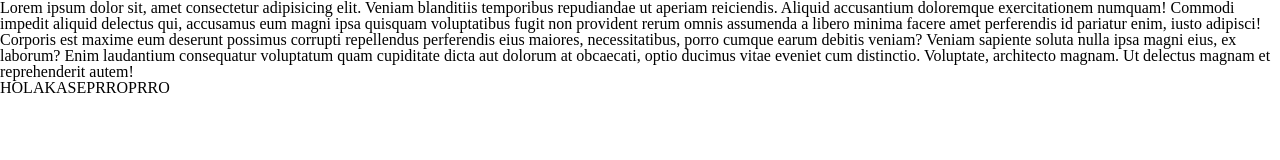
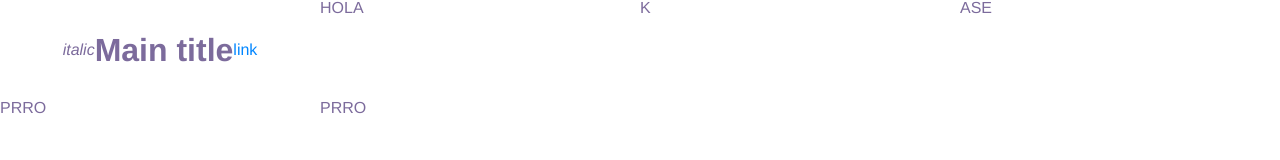
Before and after one commit to diegoarvz4/grid-based-framework, a plain HTML site: page index.html in a window 1280 px wide. Drawn offline with Linux system fonts and the light colour scheme.

Commit message:
implemented grid, centering, color pallete tmp  and text styling

```diff
--- a/assets/styles/sass/_mixins.sass
+++ b/assets/styles/sass/_mixins.sass
@@ -5,8 +5,18 @@
             width: $i/12 * 100%
 
 @mixin create-grid-media-queries($args)
+    $screen : ""
+    @for $i from 1 through 4
 
-    @for $i from 1 through 4
-        &-#{$args}
+        @if $args == 0px
+            $screen : 'small'
+        @else if $args == 768px
+             $screen : 'medium'
+        @else if $args == 992px
+             $screen : 'large'
+        @else if $args == 1200px
+             $screen : 'xlarge'
+
+        &-#{$screen}
             @media screen and (min-width: $args)
                 @include create-grid()
--- /dev/null
+++ b/assets/styles/sass/_text.sass
@@ -0,0 +1,40 @@
+@import './_variables'
+
+h1,h2,h3,h4,h5,h6,p,span,a, body
+    font-family: 'Franklin Gothic Medium', 'Arial Narrow', Arial, sans-serif
+    color: $gray-1
+/*TITLES */
+
+h1
+    font-size: 1.5rem
+
+.main-title
+    font-size: 2rem
+    font-weight: bold
+
+.big-title
+    font-size: 4rem
+
+h2
+    font-size: 1rem
+
+.sub-title
+    font-size: 0.8rem
+
+/*LINK*/
+
+a
+    text-decoration: none
+    color: $blue-3
+
+p
+    font-size: 0.8rem
+    color: $gray-1
+
+/*STYLES*/
+
+.italic
+    font-style: italic
+
+.bold
+    font-style: bold
--- /dev/null
+++ b/assets/styles/sass/_variables.sass
@@ -0,0 +1,12 @@
+$screen-small: 0px
+$screen-medium: 768px
+$screen-large: 992px
+$screen-xlarge: 1200px
+
+$sizes: $screen-small, $screen-medium, $screen-large, $screen-xlarge
+
+$blue-1:#0012dc
+$blue-2:#005fff
+$blue-3:#0086ff
+$blue-4:#00a4ff
+$gray-1:#7c6b9c
--- a/assets/styles/sass/base.sass
+++ b/assets/styles/sass/base.sass
@@ -1,13 +1,6 @@
-@import './mixins'
-
-
-
-$screen-small: 0px
-$screen-medium: 768px
-$screen-large: 992px
-$screen-xlarge: 1200px
-
-$sizes: $screen-small, $screen-medium, $screen-large, $screen-xlarge
+@import './_variables'
+@import './_mixins'
+@import './_text'
 
 //sass --watch assets/styles/sass/base.sass:assets/styles/main.css
 
@@ -21,3 +14,32 @@ $sizes: $screen-small, $screen-medium, $screen-large, $screen-xlarge
     .col
         @each $size in $sizes
             @include create-grid-media-queries($size)
+
+
+
+.test-col
+    height: 100px
+
+.full
+    height: 100%
+
+.container
+    display: flex
+
+.x
+    &-left
+        justify-content: flex-start
+    &-center
+        justify-content: center
+    &-right
+        justify-content: flex-end
+    &-y-center
+        justify-content: center
+        align-items: center
+.y
+    &-top
+        align-items: flex-start
+    &-center
+        align-items: center
+    &-bottom
+        align-items: flex-end
--- a/index.html
+++ b/index.html
@@ -11,8 +11,12 @@
 <body>
 
     <div class="row">
-        <div class="col-small-12 col-medium-6 col-large-3">
-            Lorem ipsum dolor sit, amet consectetur adipisicing elit. Veniam blanditiis temporibus repudiandae ut aperiam reiciendis. Aliquid accusantium doloremque exercitationem numquam! Commodi impedit aliquid delectus qui, accusamus eum magni ipsa quisquam voluptatibus fugit non provident rerum omnis assumenda a libero minima facere amet perferendis id pariatur enim, iusto adipisci! Corporis est maxime eum deserunt possimus corrupti repellendus perferendis eius maiores, necessitatibus, porro cumque earum debitis veniam? Veniam sapiente soluta nulla ipsa magni eius, ex laborum? Enim laudantium consequatur voluptatum quam cupiditate dicta aut dolorum at obcaecati, optio ducimus vitae eveniet cum distinctio. Voluptate, architecto magnam. Ut delectus magnam et reprehenderit autem!
+        <div class="test-col col-small-12 col-medium-6 col-large-4 col-xlarge-3">
+            <div class="container full x-center y-center ">
+                <span class="italic">italic</span>
+                <h1 class="main-title">Main title</h1>
+                <a href="">link</a>
+            </div>
         </div>
         <div class="col-small-12 col-medium-6 col-large-3">
             HOLA
```
Also changed, not shown: assets/styles/main.css, 1 other file.
